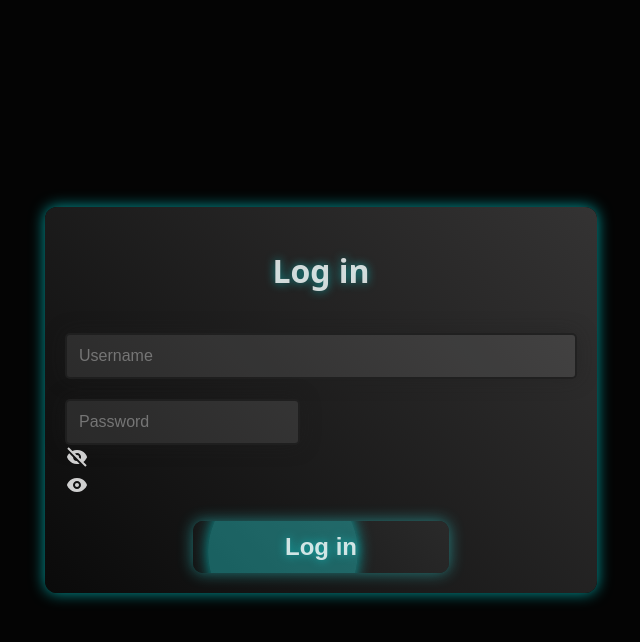
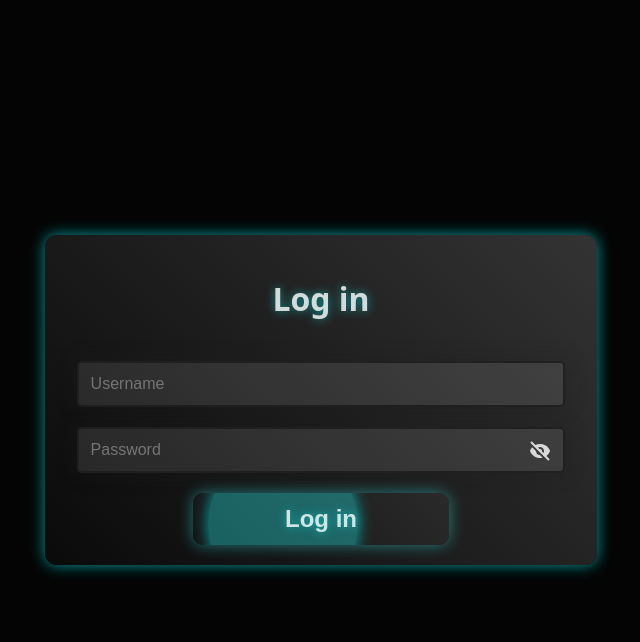
Before and after one commit to CodeCrafterHassan/login-modal, a plain HTML site: page index.html in a window 1280 px wide. Both pictures are taken after a click on the button "Log in". Shown: the whole page, without its empty margins (319-959 px from the left). Drawn offline with Linux system fonts and the light colour scheme.

Commit message:
Update login.css

```diff
--- a/login.css
+++ b/login.css
@@ -96,6 +96,32 @@ h1{
     outline:none;
     border-radius: 5px;
     padding: 12px;
+    width: 90%;
+    justify-self: center;
+}
+.password-container{
+    display: flex;
+    justify-content: center;
+    position: relative;
+}
+
+.eye{
+    position: absolute;
+    top: 12px;
+    right: 25px;
+    cursor: pointer;
+}
+.hide{
+    opacity: 1;
+}
+.show{
+    position: absolute;
+    top: 0;
+    left: 0;
+    opacity: 0;
+}
+.eye:active{
+    transform: scale(0.9);
 }
 .input:focus{
     border: 2px solid rgba(0, 255, 255, 0.6);
@@ -106,7 +132,7 @@ h1{
     height: 100%;
     padding: 12px;
 }
-@media screen and (max-width:420px) {
+@media screen and (max-width:520px) {
     .login-modal{
         width:80% ;
     }
```
